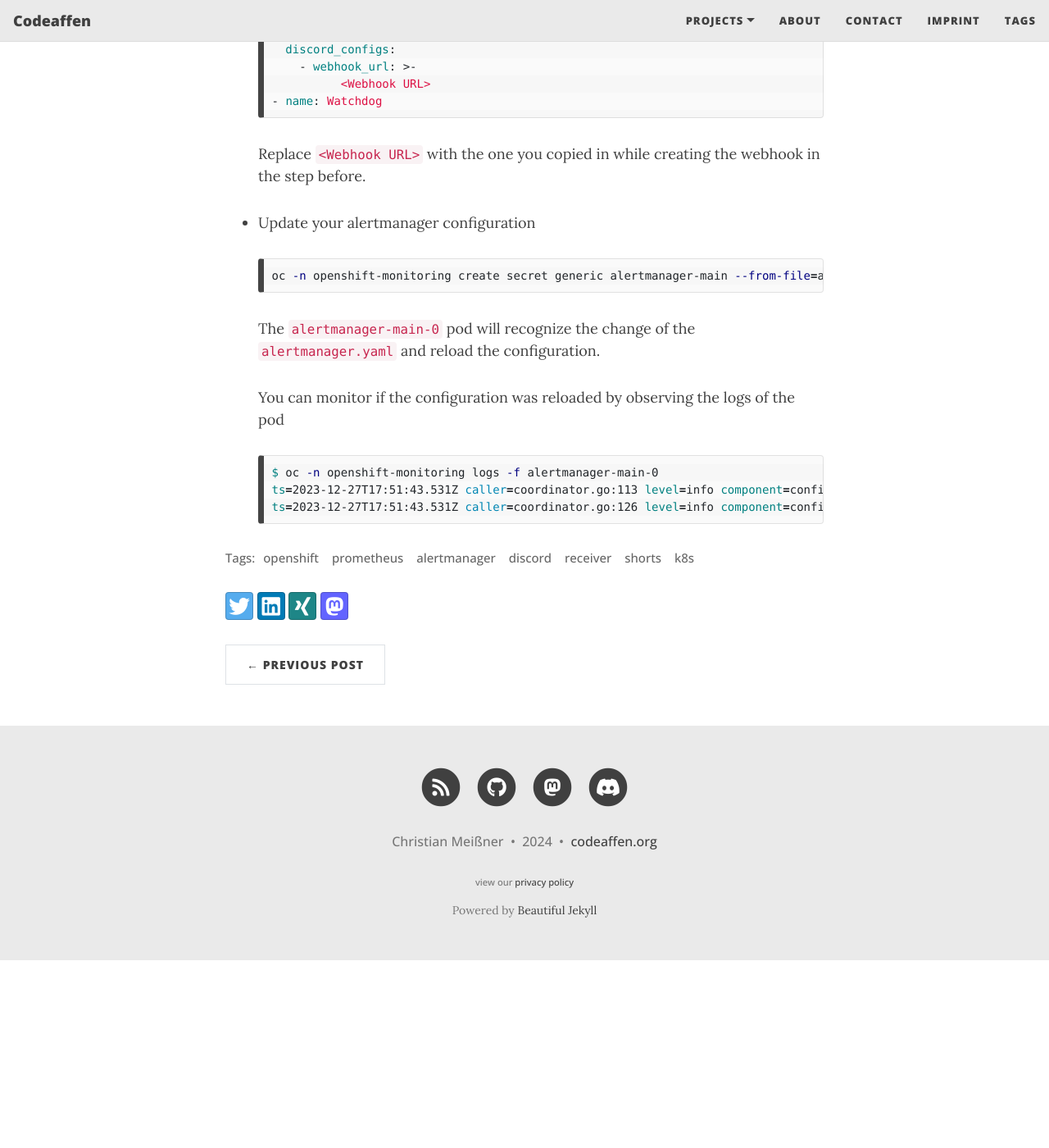
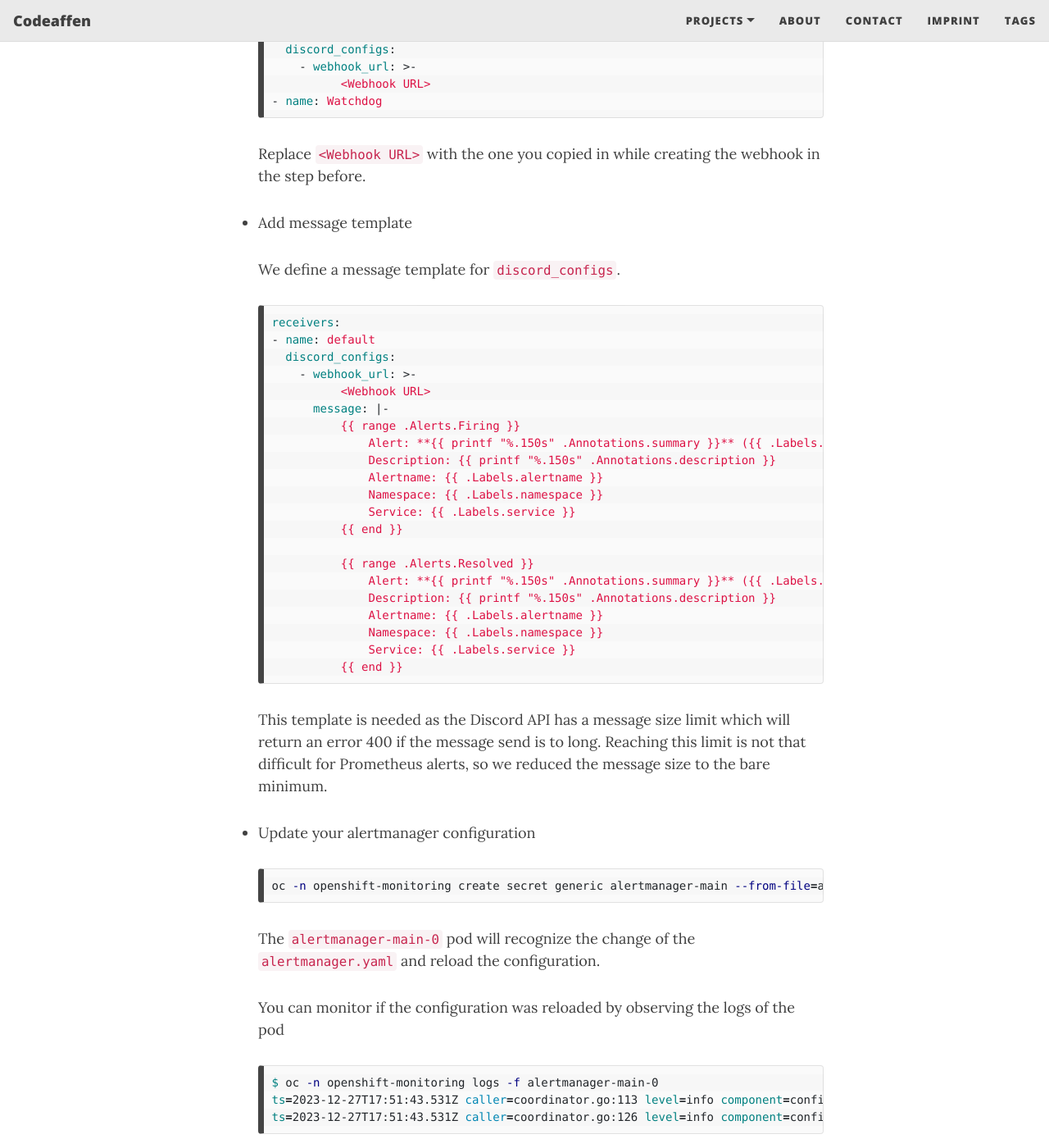
Before and after one commit to codeaffen/codeaffen.org, a Jekyll site: the page built from _posts/2023-12-28-discord_as_alertmanager_receiver.md, in a window 1280 px wide and 1400 px high, scrolled down 2107 px. Shown: the whole window at 82% size. Built offline with Jekyll 4.4.1, drawn with Linux system fonts in a browser that asks for light colours; nearby versions of some CDN libraries; some web fonts are replaced; comment, search, counter and statistics services are not loaded; before the commit the page ends 3278 px from its top, so only the background shows below that; some of the changed text lies outside the part shown.

Commit message:
Add message template to article (#125)
As Discord API has a strict message size limit it is needed to limit the size with a custom message template. With this template we reduce the message body to the bare minimum.

````diff
--- a/_posts/2023-12-28-discord_as_alertmanager_receiver.md
+++ b/_posts/2023-12-28-discord_as_alertmanager_receiver.md
@@ -51,6 +52,40 @@ As it is not possible yet to configure discord as a receiver type, you need to c
 
   Replace `<Webhook URL>` with the one you copied in while creating the webhook in the step before.
 
+- Add message template
+
+  We define a message template for `discord_configs`.
+
+  {% raw %}
+
+  ```yaml
+  receivers:
+  - name: default
+    discord_configs:
+      - webhook_url: >-
+            <Webhook URL>
+        message: |-
+            {{ range .Alerts.Firing }}
+                Alert: **{{ printf "%.150s" .Annotations.summary }}** ({{ .Labels.severity }})
+                Description: {{ printf "%.150s" .Annotations.description }}
+                Alertname: {{ .Labels.alertname }}
+                Namespace: {{ .Labels.namespace }}
+                Service: {{ .Labels.service }}
+            {{ end }}
+
+            {{ range .Alerts.Resolved }}
+                Alert: **{{ printf "%.150s" .Annotations.summary }}** ({{ .Labels.severity }})
+                Description: {{ printf "%.150s" .Annotations.description }}
+                Alertname: {{ .Labels.alertname }}
+                Namespace: {{ .Labels.namespace }}
+                Service: {{ .Labels.service }}
+            {{ end }}
+  ```
+
+  {% endraw %}
+
+  This template is needed as the Discord API has a message size limit which will return an error 400 if the message send is to long. Reaching this limit is not that difficult for Prometheus alerts, so we reduced the message size to the bare minimum.
+
 - Update your alertmanager configuration
 
   ```shell
````
Also changed, not shown: other parts of _posts/2023-12-28-discord_as_alertmanager_receiver.md (+1 -0 lines).
